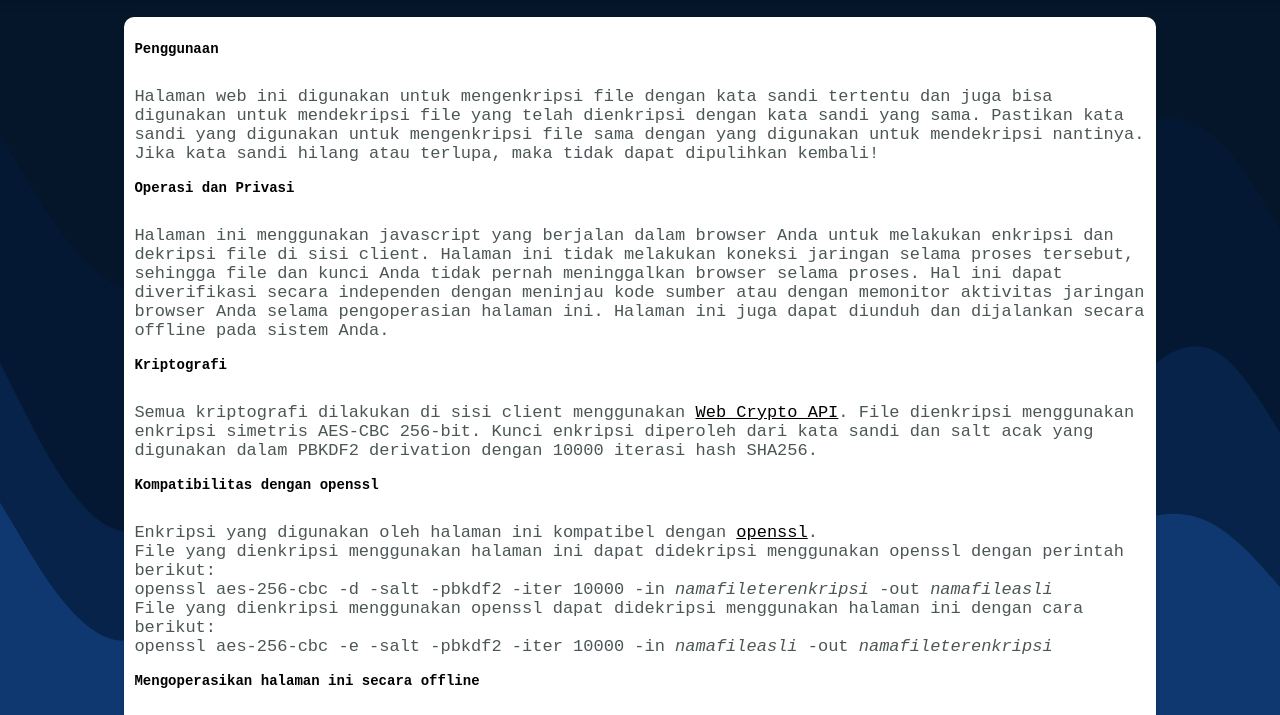
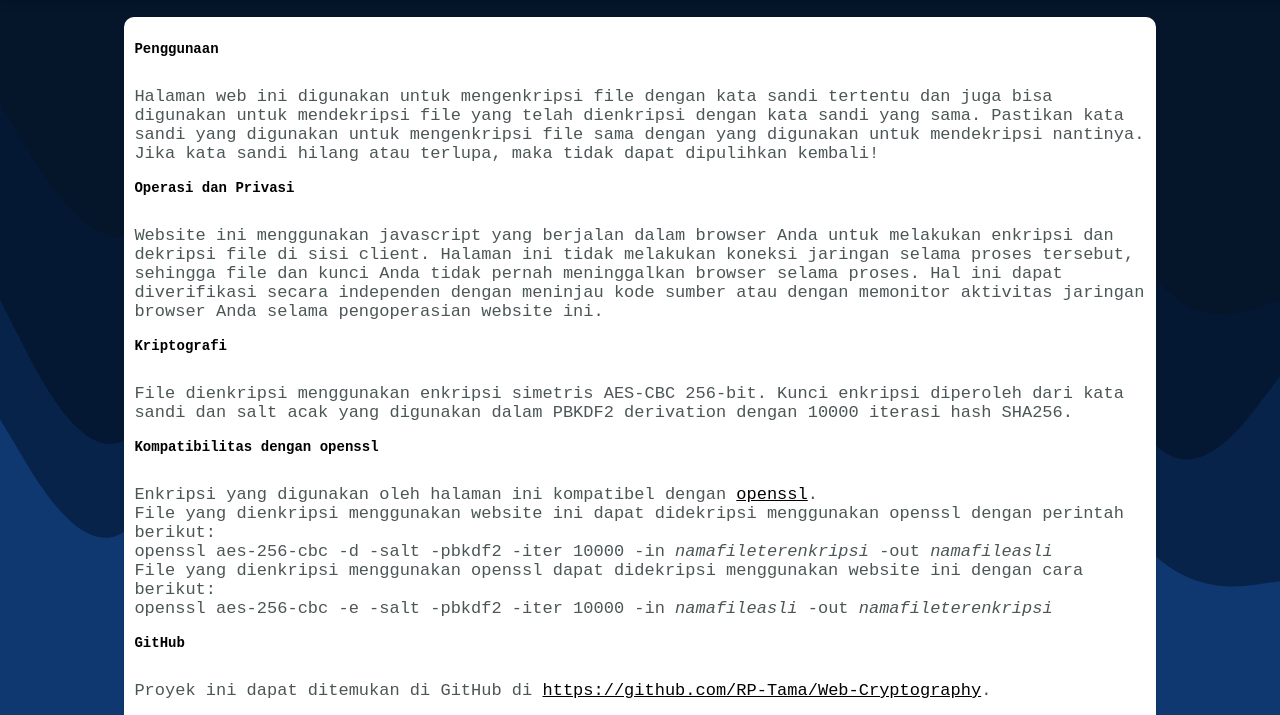
Before and after one commit to Raditya-P/Web-Cryptography, a plain HTML site: page about.html in a window 1280 px wide. Shown: the part 83-798 px from the top of the page. Drawn offline with Linux system fonts and the light colour scheme.

Commit message:
Update about.html

```diff
--- a/about.html
+++ b/about.html
@@ -20,16 +20,13 @@
 		<p>Halaman web ini digunakan untuk mengenkripsi file dengan kata sandi tertentu dan juga bisa digunakan untuk mendekripsi file yang telah dienkripsi dengan kata sandi yang sama. Pastikan kata sandi yang digunakan untuk mengenkripsi file sama dengan yang digunakan untuk mendekripsi nantinya. Jika kata sandi hilang atau terlupa, maka tidak dapat dipulihkan kembali!</p>
 
 		<h3>Operasi dan Privasi</h3>
-		<p>Halaman ini menggunakan javascript yang berjalan dalam browser Anda untuk melakukan enkripsi dan dekripsi file di sisi client. Halaman ini tidak melakukan koneksi jaringan selama proses tersebut, sehingga file dan kunci Anda tidak pernah meninggalkan browser selama proses. Hal ini dapat diverifikasi secara independen dengan meninjau kode sumber atau dengan memonitor aktivitas jaringan browser Anda selama pengoperasian halaman ini. Halaman ini juga dapat diunduh dan dijalankan secara offline pada sistem Anda.</p>
+		<p>Website ini menggunakan javascript yang berjalan dalam browser Anda untuk melakukan enkripsi dan dekripsi file di sisi client. Halaman ini tidak melakukan koneksi jaringan selama proses tersebut, sehingga file dan kunci Anda tidak pernah meninggalkan browser selama proses. Hal ini dapat diverifikasi secara independen dengan meninjau kode sumber atau dengan memonitor aktivitas jaringan browser Anda selama pengoperasian website ini.</p>
 
 		<h3>Kriptografi</h3>
-		<p>Semua kriptografi dilakukan di sisi client menggunakan <a href="https://developer.mozilla.org/id/docs/Web/API/Web_Crypto_API">Web Crypto API</a>. File dienkripsi menggunakan enkripsi simetris AES-CBC 256-bit. Kunci enkripsi diperoleh dari kata sandi dan salt acak yang digunakan dalam PBKDF2 derivation dengan 10000 iterasi hash SHA256.</p>
+		<p>File dienkripsi menggunakan enkripsi simetris AES-CBC 256-bit. Kunci enkripsi diperoleh dari kata sandi dan salt acak yang digunakan dalam PBKDF2 derivation dengan 10000 iterasi hash SHA256.</p>
 
 		<h3>Kompatibilitas dengan openssl</h3>
-		<p>Enkripsi yang digunakan oleh halaman ini kompatibel dengan <a href="https://www.openssl.org/docs/man1.1.1/man1/openssl-enc.html">openssl</a>.<br>File yang dienkripsi menggunakan halaman ini dapat didekripsi menggunakan openssl dengan perintah berikut:<br><span>openssl aes-256-cbc -d -salt -pbkdf2 -iter 10000 -in <i>namafileterenkripsi</i> -out <i>namafileasli</i></span><br>File yang dienkripsi menggunakan openssl dapat didekripsi menggunakan halaman ini dengan cara berikut:<br><span>openssl aes-256-cbc -e -salt -pbkdf2 -iter 10000 -in <i>namafileasli</i> -out <i>namafileterenkripsi</i></span></p>
-
-		<h3>Mengoperasikan halaman ini secara offline</h3>
-		<p>Halaman web ini mandiri. Halaman tidak memerlukan file pendukung apa pun; semua javascript dan css untuk halaman ini terdapat dalam kode sumber halaman ini. Untuk menjalankan halaman ini secara lokal di sistem Anda secara offline, cukup simpan halaman ini ke sistem Anda sebagai file .html, lalu buka file dari sistem Anda di browser web Anda (opsional dengan networking dinonaktifkan).</p>
+		<p>Enkripsi yang digunakan oleh halaman ini kompatibel dengan <a href="https://www.openssl.org/docs/man1.1.1/man1/openssl-enc.html">openssl</a>.<br>File yang dienkripsi menggunakan website ini dapat didekripsi menggunakan openssl dengan perintah berikut:<br><span>openssl aes-256-cbc -d -salt -pbkdf2 -iter 10000 -in <i>namafileterenkripsi</i> -out <i>namafileasli</i></span><br>File yang dienkripsi menggunakan openssl dapat didekripsi menggunakan website ini dengan cara berikut:<br><span>openssl aes-256-cbc -e -salt -pbkdf2 -iter 10000 -in <i>namafileasli</i> -out <i>namafileterenkripsi</i></span></p>
 
 		<h3>GitHub</h3>
 		<p>Proyek ini dapat ditemukan di GitHub di <a href="https://github.com/RP-Tama/Web-Cryptography">https://github.com/RP-Tama/Web-Cryptography</a>.</p>
```
